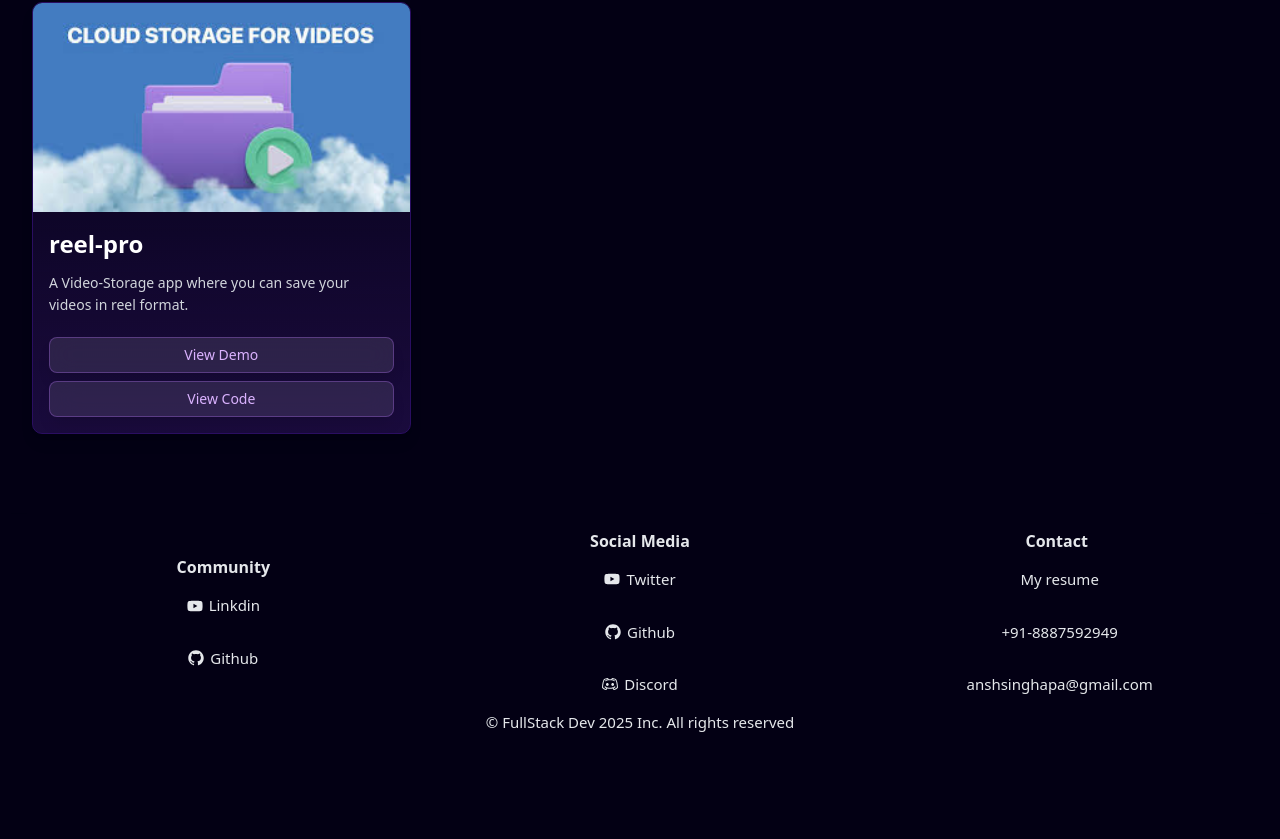
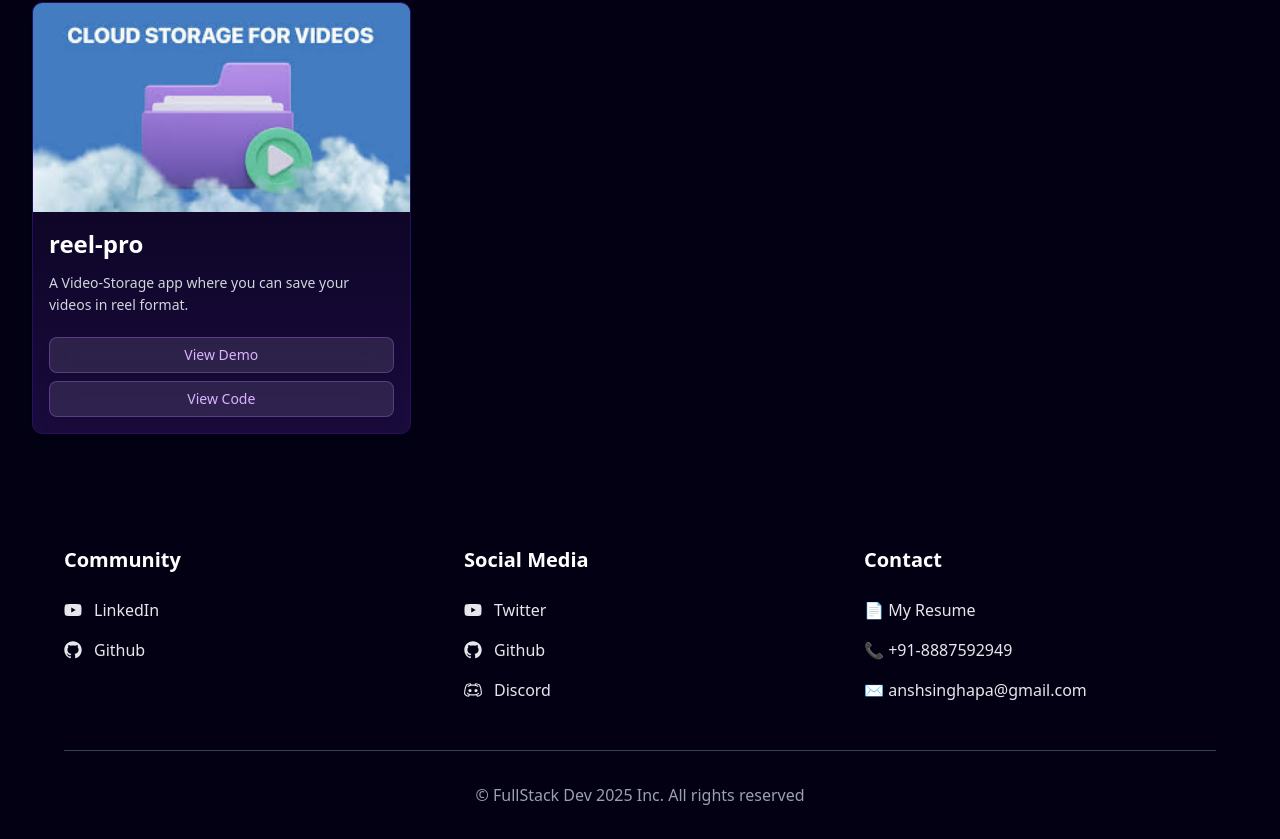
Before and after one commit to ANSHSINGH050404/Ansh-Portfolio, a Next.js app: page / in a window 1280 px wide. Shown: the part 3243-4082 px from the top of the page. Before the commit the page ends 4011 px from the top, so only its background shows below. Built offline with nearby package versions, Linux system fonts and the light colour scheme.

Commit message:
change the resume link

```diff
--- a/components/main/Footer.tsx
+++ b/components/main/Footer.tsx
@@ -1,68 +1,99 @@
 import React from "react";
 import { RxDiscordLogo, RxGithubLogo } from "react-icons/rx";
-
 import { FaYoutube } from "react-icons/fa";
 
 const Footer = () => {
   return (
-    <div className="w-full h-full bg-transparent text-gray-200 shadow-lg p-[15px] ">
-      <div className="w-full flex flex-col items-center justify-center m-auto">
-        <div className="w-full h-full flex flex-row items-center justify-around flex-wrap">
-          <div className="min-w-[200px] h-auto flex flex-col items-center justify-start">
-            <div className="font-bold text-[16px]">Community</div>
-            <p className="flex flex-row items-center my-[15px] cursor-pointer">
-              <FaYoutube />
-              <span className="text-[15px] ml-[6px]"><a href="https://www.linkedin.com/in/ansh-singh-b56612241?utm_source=share&utm_campaign=share_via&utm_content=profile&utm_medium=android_app ">Linkdin</a></span>
-            </p>
-            <p className="flex flex-row items-center my-[15px] cursor-pointer">
-              <RxGithubLogo />
-              <span className="text-[15px] ml-[6px]"><a href="https://github.com/ANSHSINGH050404">Github</a></span>
-            </p>
+    <div className="w-full bg-transparent text-gray-200 shadow-lg py-8 px-4 md:px-8 lg:px-16">
+      <div className="max-w-7xl mx-auto">
+        <div className="grid grid-cols-1 md:grid-cols-2 lg:grid-cols-3 gap-8 lg:gap-12">
 
+          {/* Community Section */}
+          <div className="flex flex-col items-center lg:items-start">
+            <div className="font-bold text-lg md:text-xl mb-6 text-white">Community</div>
+            <div className="space-y-4 w-full max-w-xs">
+              <a
+                href="https://www.linkedin.com/in/ansh-singh-b56612241?utm_source=share&utm_campaign=share_via&utm_content=profile&utm_medium=android_app"
+                className="flex items-center hover:text-blue-400 transition-colors duration-200 group"
+                target="_blank"
+                rel="noopener noreferrer"
+              >
+                <FaYoutube className="text-lg group-hover:scale-110 transition-transform duration-200" />
+                <span className="text-sm md:text-base ml-3">LinkedIn</span>
+              </a>
+              <a
+                href="https://github.com/ANSHSINGH050404"
+                className="flex items-center hover:text-blue-400 transition-colors duration-200 group"
+                target="_blank"
+                rel="noopener noreferrer"
+              >
+                <RxGithubLogo className="text-lg group-hover:scale-110 transition-transform duration-200" />
+                <span className="text-sm md:text-base ml-3">Github</span>
+              </a>
+            </div>
           </div>
-          <div className="min-w-[200px] h-auto flex flex-col items-center justify-start">
-            <div className="font-bold text-[16px]">Social Media</div>
-            <p className="flex flex-row items-center my-[15px] cursor-pointer">
-              <FaYoutube />
-              <span className="text-[15px] ml-[6px]">
-                <a href="https://x.com/AnshSin18258375"> Twitter</a>
-              </span>
-            </p>
-            <p className="flex flex-row items-center my-[15px] cursor-pointer">
-              <RxGithubLogo />
-              <span className="text-[15px] ml-[6px]">
-                <a href="https://github.com/ANSHSINGH050404">Github</a>
-              </span>
-            </p>
-            <p className="flex flex-row items-center my-[15px] cursor-pointer">
-              <RxDiscordLogo />
-              <span className="text-[15px] ml-[6px]">
-                <a href="https://discord.gg/gvseYY3v">Discord</a>
-              </span>
-            </p>
+
+          {/* Social Media Section */}
+          <div className="flex flex-col items-center lg:items-start">
+            <div className="font-bold text-lg md:text-xl mb-6 text-white">Social Media</div>
+            <div className="space-y-4 w-full max-w-xs">
+              <a
+                href="https://x.com/AnshSin18258375"
+                className="flex items-center hover:text-blue-400 transition-colors duration-200 group"
+                target="_blank"
+                rel="noopener noreferrer"
+              >
+                <FaYoutube className="text-lg group-hover:scale-110 transition-transform duration-200" />
+                <span className="text-sm md:text-base ml-3">Twitter</span>
+              </a>
+              <a
+                href="https://github.com/ANSHSINGH050404"
+                className="flex items-center hover:text-blue-400 transition-colors duration-200 group"
+                target="_blank"
+                rel="noopener noreferrer"
+              >
+                <RxGithubLogo className="text-lg group-hover:scale-110 transition-transform duration-200" />
+                <span className="text-sm md:text-base ml-3">Github</span>
+              </a>
+              <a
+                href="https://discord.gg/gvseYY3v"
+                className="flex items-center hover:text-blue-400 transition-colors duration-200 group"
+                target="_blank"
+                rel="noopener noreferrer"
+              >
+                <RxDiscordLogo className="text-lg group-hover:scale-110 transition-transform duration-200" />
+                <span className="text-sm md:text-base ml-3">Discord</span>
+              </a>
+            </div>
           </div>
-          <div className="min-w-[200px] h-auto flex flex-col items-center justify-start">
-            <div className="font-bold text-[16px]">Contact</div>
-            <p className="flex flex-row items-center my-[15px] cursor-pointer">
-              <span className="text-[15px] ml-[6px]">
-                <a href="https://drive.google.com/file/d/14vKnP7LgzvJKDz7rwo2jZfMtj07M0Gnj/view?usp=drive_link">
-                  My resume
-                </a>
-              </span>
-            </p>
-            <p className="flex flex-row items-center my-[15px] cursor-pointer">
-              <span className="text-[15px] ml-[6px]">+91-8887592949</span>
-            </p>
-            <p className="flex flex-row items-center my-[15px] cursor-pointer">
-              <span className="text-[15px] ml-[6px]">
-                anshsinghapa@gmail.com
-              </span>
-            </p>
+
+          {/* Contact Section */}
+          <div className="flex flex-col items-center lg:items-start md:col-span-2 lg:col-span-1">
+            <div className="font-bold text-lg md:text-xl mb-6 text-white">Contact</div>
+            <div className="space-y-4 w-full max-w-xs">
+              <a
+                href="https://drive.google.com/file/d/14vKnP7LgzvJKDz7rwo2jZfMtj07M0Gnj/view?usp=drive_link"
+                className="flex items-center hover:text-blue-400 transition-colors duration-200 group"
+                target="_blank"
+                rel="noopener noreferrer"
+              >
+                <span className="text-sm md:text-base">📄 My Resume</span>
+              </a>
+              <div className="flex items-center">
+                <span className="text-sm md:text-base">📞 +91-8887592949</span>
+              </div>
+              <div className="flex items-center">
+                <span className="text-sm md:text-base break-all">✉️ anshsinghapa@gmail.com</span>
+              </div>
+            </div>
           </div>
         </div>
 
-        <div className="mb-[20px] text-[15px] text-center">
-          &copy; FullStack Dev 2025 Inc. All rights reserved
+        {/* Copyright */}
+        <div className="mt-12 pt-8 border-t border-gray-700 text-center">
+          <p className="text-sm md:text-base text-gray-400">
+            &copy; FullStack Dev 2025 Inc. All rights reserved
+          </p>
         </div>
       </div>
     </div>
```
